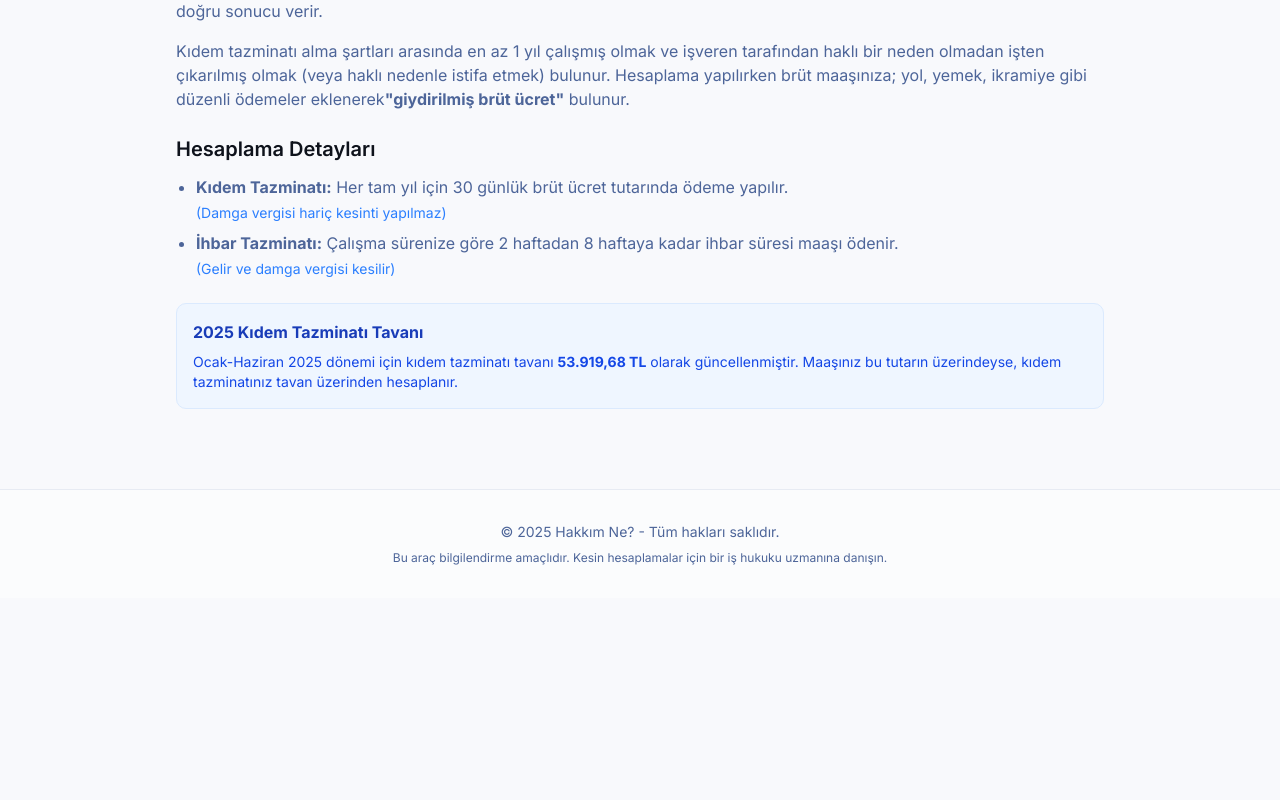
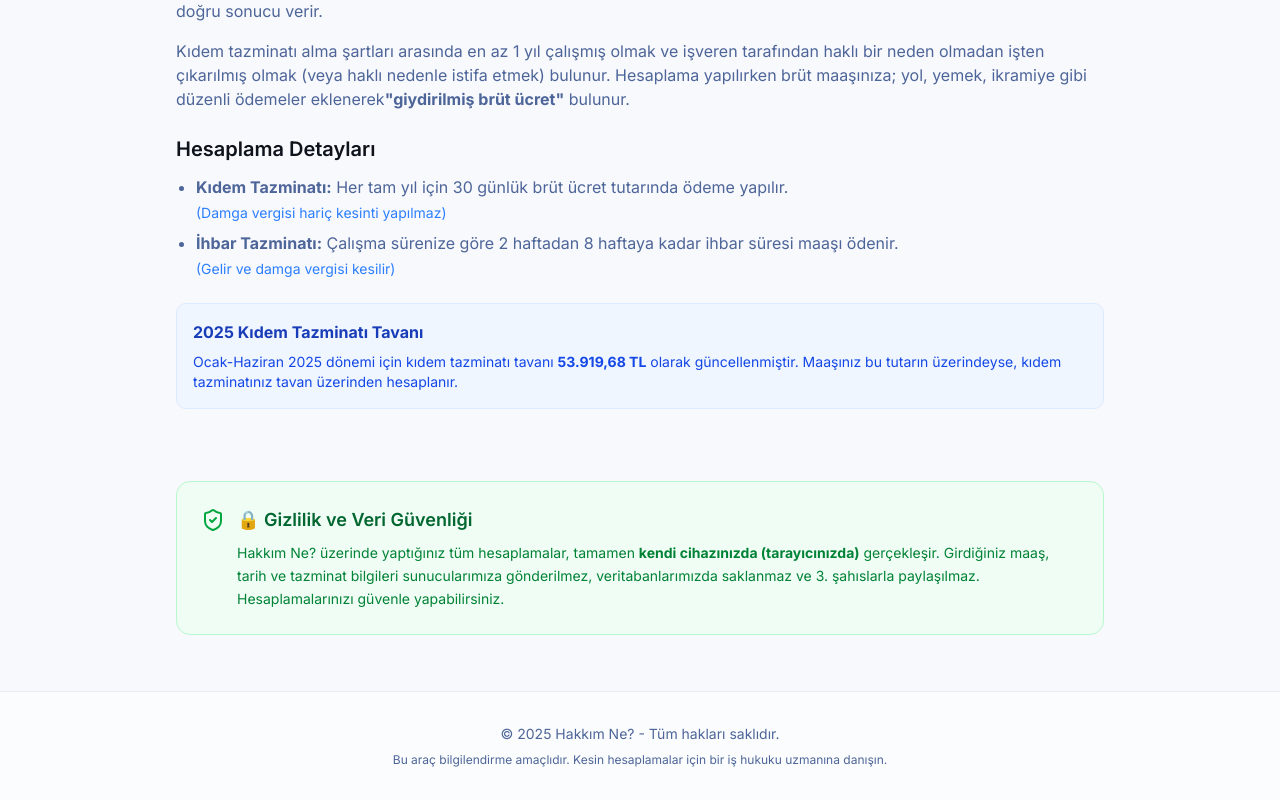
Before and after one commit to FrknKoseoglu/hakkimne, a Next.js app: page / in a window 1280 px wide. Shown: the part 947-1747 px from the top of the page. Before the commit the page ends 1545 px from the top, so only its background shows below. Built offline with nearby package versions, Linux system fonts and the light colour scheme.

Commit message:
feat: Implement the main landing page for the severance and notice pay calculator, including UI, SEO schema, and informational content. [deploy]

```diff
--- a/src/app/page.tsx
+++ b/src/app/page.tsx
@@ -1,6 +1,7 @@
 import { Suspense } from "react";
 import { SeveranceCalculator } from "@/components/SeveranceCalculator";
 import { Navbar } from "@/components/Navbar";
+import { ShieldCheck } from "lucide-react";
 
 export default function Home() {
   return (
@@ -114,6 +115,25 @@ export default function Home() {
         </div>
       </section>
 
+      {/* Privacy & Data Security Section */}
+      <section className="mx-auto max-w-[960px] px-4 py-6">
+        <div className="bg-green-50 dark:bg-green-900/20 border border-green-200 dark:border-green-800 rounded-xl p-6">
+          <div className="flex items-start gap-3">
+            <ShieldCheck className="w-6 h-6 text-green-600 dark:text-green-400 shrink-0 mt-0.5" />
+            <div>
+              <h3 className="font-semibold text-green-800 dark:text-green-300 text-lg mb-2">
+                🔒 Gizlilik ve Veri Güvenliği
+              </h3>
+              <p className="text-green-700 dark:text-green-400 text-sm leading-relaxed">
+                Hakkım Ne? üzerinde yaptığınız tüm hesaplamalar, tamamen <strong>kendi cihazınızda (tarayıcınızda)</strong> gerçekleşir.
+                Girdiğiniz maaş, tarih ve tazminat bilgileri sunucularımıza gönderilmez, veritabanlarımızda saklanmaz ve 3. şahıslarla paylaşılmaz.
+                Hesaplamalarınızı güvenle yapabilirsiniz.
+              </p>
+            </div>
+          </div>
+        </div>
+      </section>
+
       {/* Footer */}
       <footer className="py-8 text-center text-sm text-[var(--text-muted)] border-t border-[var(--border-light)] bg-[var(--card)]/50 mt-8">
         <div className="mx-auto max-w-[960px] px-4">
```
